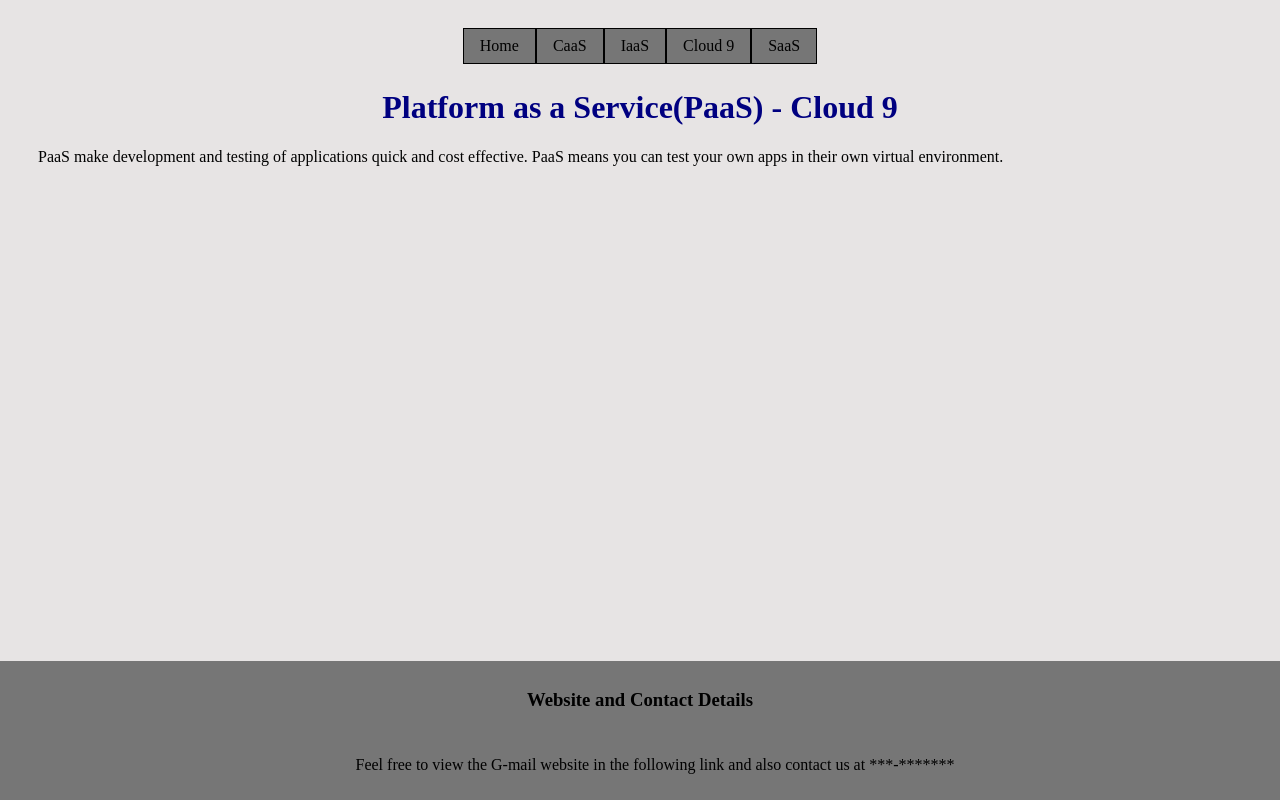
After one commit to jamesbarry98/is1113117430162, a PHP site: page /ebusiness/paas_cloud9.html in a window 1280 px wide. The commit adds this page. Run offline with PHP 8.4, Linux system fonts and the light colour scheme.

Commit message:
combining ebus and cloud

```diff
--- a/ebusiness/Ebus1.php
+++ b/ebusiness/Ebus1.php
@@ -50,7 +50,7 @@
       <body background="https://i.ytimg.com/vi/6C6FrVkLmPA/maxresdefault.jpg">
 
         <ul>
-          <li style><a class="active" href="../homepage.html">Home</a></li>
+          <li style><a class="active" href="cloudhomepage.html">Home</a></li>
 
         </ul>
 
--- a/ebusiness/Ebus2.php
+++ b/ebusiness/Ebus2.php
@@ -54,7 +54,7 @@ session_start();
     <body background="https://i.ytimg.com/vi/6C6FrVkLmPA/maxresdefault.jpg">
 
          <ul>
-          <li style><a class="active" href="../homepage.html">Home</a></li>
+          <li style><a class="active" href="cloudhomepage.html">Home</a></li>
 
         </ul>
 
--- a/ebusiness/Ebus3.php
+++ b/ebusiness/Ebus3.php
@@ -50,7 +50,7 @@ session_start();
     <body background="https://i.ytimg.com/vi/6C6FrVkLmPA/maxresdefault.jpg">
 
          <ul>
-          <li style><a class="active" href="../homepage.html">Home</a></li>
+          <li style><a class="active" href="cloudhomepage.html">Home</a></li>
 
         </ul>
 
--- a/cloudservicesvendor/cloudhomepage.html
+++ b/ebusiness/cloudhomepage.html
@@ -56,6 +56,7 @@ li a:hover:not(.active) {
   <li><a href="paas_cloud9.html">Cloud 9</a></li>
   <li><a href="iaas_amazon.html">Amazon</a></li>
   <li><a href="caas_gmail.html">Gmail</a></li>
+  <li><a href="Ebus1.php">Store</a></li>
   <li style="float:right"><a href="../homepage.html">IS1113 Project</a></li>
         </ul>
 
--- /dev/null
+++ b/ebusiness/paas_cloud9.html
@@ -0,0 +1,44 @@
+<!DOCTYPE html>
+<html>
+    <head>
+        <title>Platform as a Service</title>
+        <link rel="stylesheet" href="../mystylesheet.css" type="text/css" />
+
+
+    </head>
+
+   <body>
+
+       <div style= "text-align: center;">
+        <div class="pagination">
+
+              <a href="cloudhomepage.html">Home</a>
+              <a href="caas_gmail.html">CaaS</a>
+              <a href="iaas_amazon.html">IaaS</a>
+              <a href="paas_cloud9.html">Cloud 9</a>
+              <a href="saas_salesforce.html">SaaS</a>
+
+
+        </div>
+        </div>
+
+        <h1 class="mainheading">Platform as a Service(PaaS) - Cloud 9</h1>
+
+        <p class="ex1">
+            PaaS make development and testing of applications quick and cost effective. PaaS means you
+            can test your own apps in their own virtual environment.
+        </p>
+        </br>
+
+
+        <footer>
+        <center><h3> Website and Contact Details</h3></center>
+        <div style= "text-align: center;">
+        <p class="ex1"> Feel free to view the G-mail website in the following link <a href=""></a> and also contact us at ***-*******
+        </div>
+        </footer>
+
+        </p>
+
+    </body>
+</html>
--- a/homepage.html
+++ b/homepage.html
@@ -83,8 +83,7 @@ li a:hover:not(.active) {
   <li><a class="active" href="homepage.html">Home</a></li>
   <li><a href="cv/cv_page1.html">Curriculum Vitae</a></li>
   <li><a href="intrests/sports.html">Interests</a></li>
-  <li><a href="ebusiness/Ebus1.php">E Business</a></li>
-  <li><a href="cloudservicesvendor/cloudhomepage.html">Barry's Cloud Services</a></li>
+  <li><a href="ebusiness/cloudhomepage.html">E Business</a></li>
   <li style="float:right"><a href="https://github.com/jamesbarry98/is1113117430162/graphs/commit-activity">Git Hub Link</a></li>
   <li style="float:right"><a href="https://is1113117430162.herokuapp.com/">Heroku Link</a></li>
 
--- a/intrests/sports.html
+++ b/intrests/sports.html
@@ -52,7 +52,7 @@
 
         <ul>
           <li><a class="active" href="../homepage.html">Home</a></li>
-          <li><a href="">Coast Guard</a></li>
+          <li><a href="coastguard.html">Coast Guard</a></li>
           <li><a href="travel.html">Travel</a></li>
         </ul>
 
@@ -106,7 +106,9 @@
 
 <div style= "text-align: center;">
 <a href="../homepage.html"><button class="button">Homepage</button></a>
+<a href="coastguard.html"><button class="button">Coast Guard</button></a>
 <a href="travel.html"><button class="button">Travel Information</button></a>
+
 
 </div>
 
--- a/mystylesheet.css
+++ b/mystylesheet.css
@@ -18,7 +18,7 @@ div {
 footer {
     width:100%;
     background-color:#767676;
-    position: relative;
+    position: fixed;
     right: 0;
     bottom: 0;
     left: 0;
@@ -33,3 +33,16 @@ footer {
 p {
     margin-left: 80px;
 }
+
+.pagination {
+    display: inline-block;
+}
+
+.pagination a {
+    color: black;
+    float: left;
+    padding: 8px 16px;
+    text-decoration: none;
+    border: 1px solid #000;
+    background-color: #767676;
+}
```
Also changed, not shown: ebusiness/caas_gmail.html (added, +43 -0 lines), ebusiness/iaas_amazon.html (renamed from cloudservicesvendor/iaas_amazon.html, +12 -0 lines), ebusiness/saas_salesforce.html (renamed from cloudservicesvendor/saas_salesforce.html, +12 -0 lines), cloudservicesvendor/caas_gmail.html (added), cloudservicesvendor/paas_cloud9.html (deleted), intrests/coastguard.html (added).
